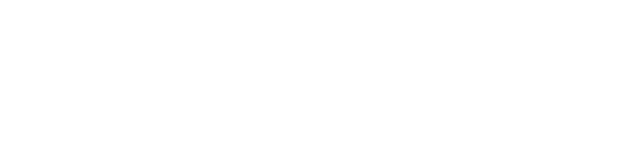
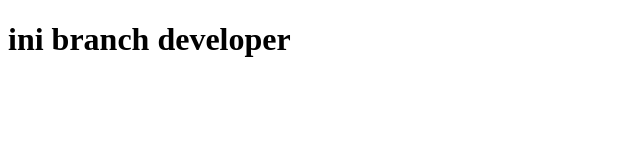
Before and after one commit to XBara/Pelatihan, a plain HTML site: page index.html in a window 1280 px wide. Shown: the whole page, without its empty margins (0-640 px from the left). Drawn offline with Linux system fonts and the light colour scheme.

Commit message:
tag h1 developer

```diff
--- a/index.html
+++ b/index.html
@@ -9,7 +9,7 @@
 </head>
 
 <body>
-
+    <h1>ini branch developer</h1>
 </body>
 
 </html>
```
